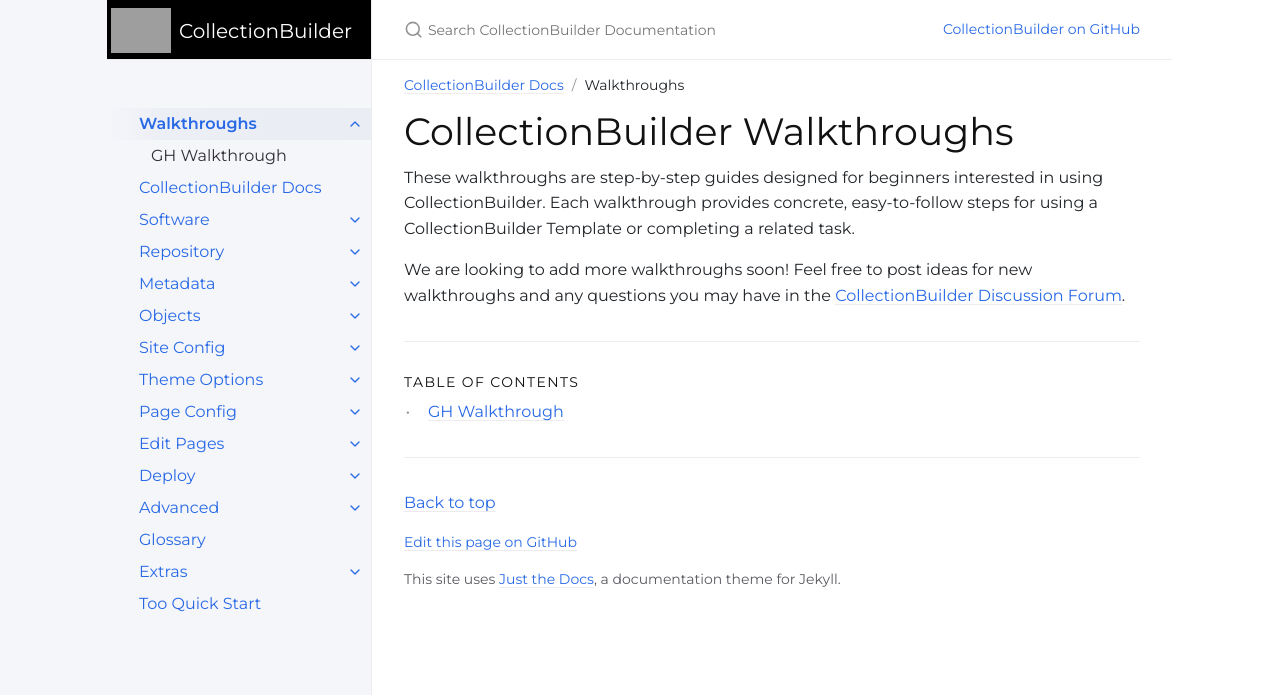
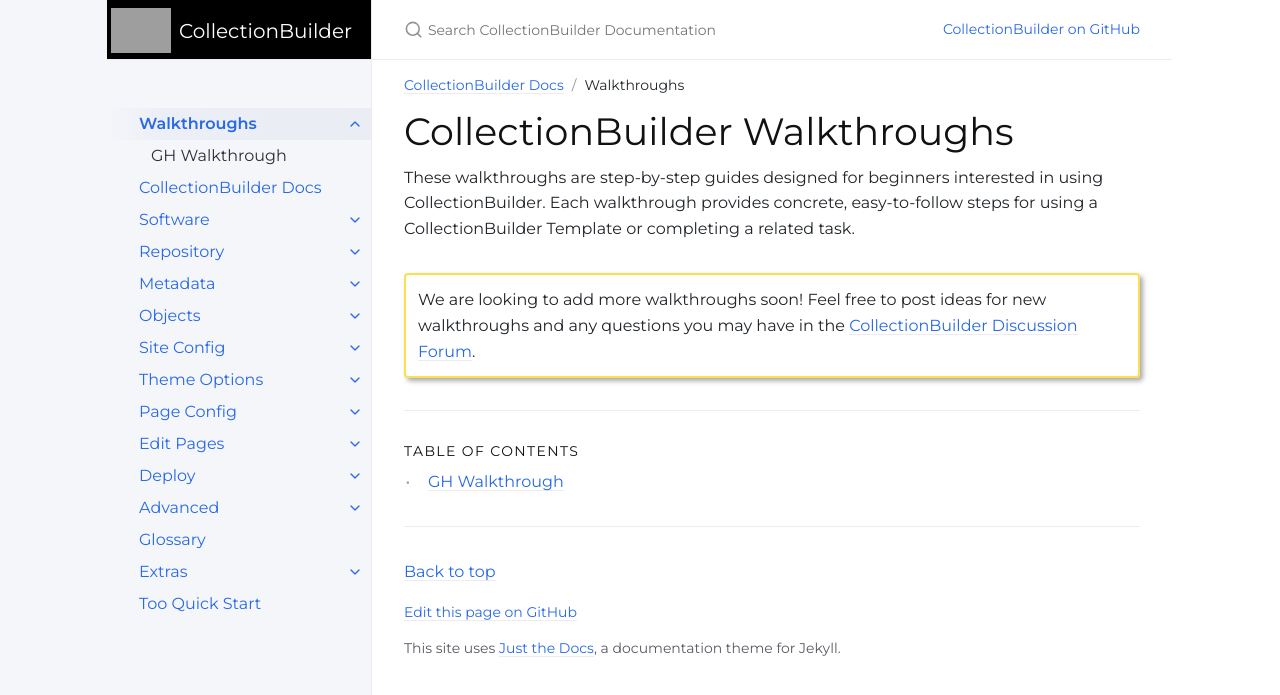
Before and after one commit to CollectionBuilder/cb-docs, a Jekyll site: the page built from docs/walkthroughs/index.md, in a window 1280 px wide. Shown: the top 695 px of the page. Built offline with Jekyll 4.4.1, drawn with Linux system fonts in a browser that asks for light colours; comment, search, counter and statistics services are not loaded.

Commit message:
Add alert box to intro text

```diff
--- a/docs/walkthroughs/index.md
+++ b/docs/walkthroughs/index.md
@@ -8,4 +8,5 @@ nav_order: 0
 
 These walkthroughs are step-by-step guides designed for beginners interested in using CollectionBuilder. Each walkthrough provides concrete, easy-to-follow steps for using a CollectionBuilder Template or completing a related task.
 
+{:.alert .alert-yellow}
 We are looking to add more walkthroughs soon! Feel free to post ideas for new walkthroughs and any questions you may have in the [CollectionBuilder Discussion Forum](https://github.com/orgs/CollectionBuilder/discussions).
```
